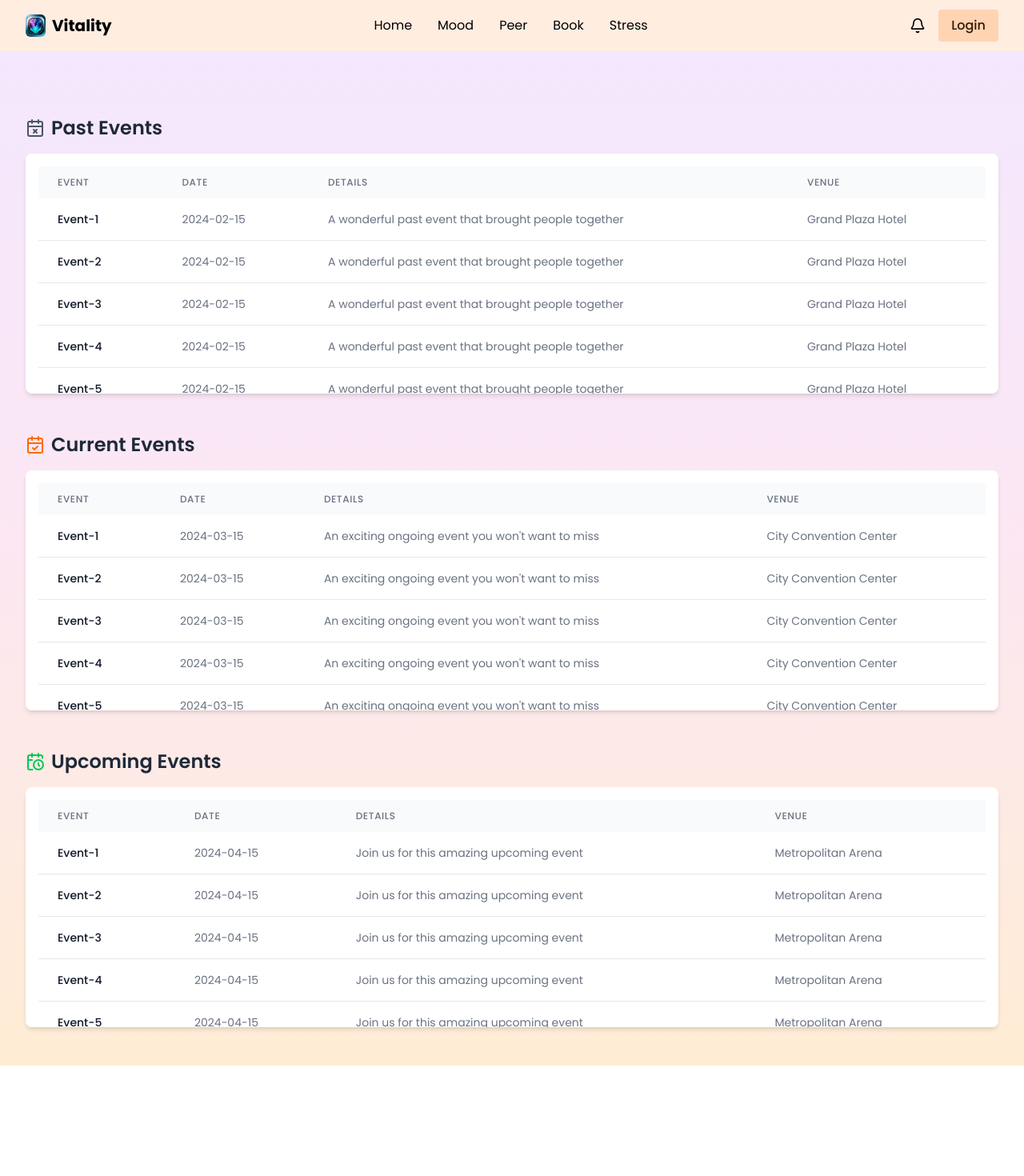
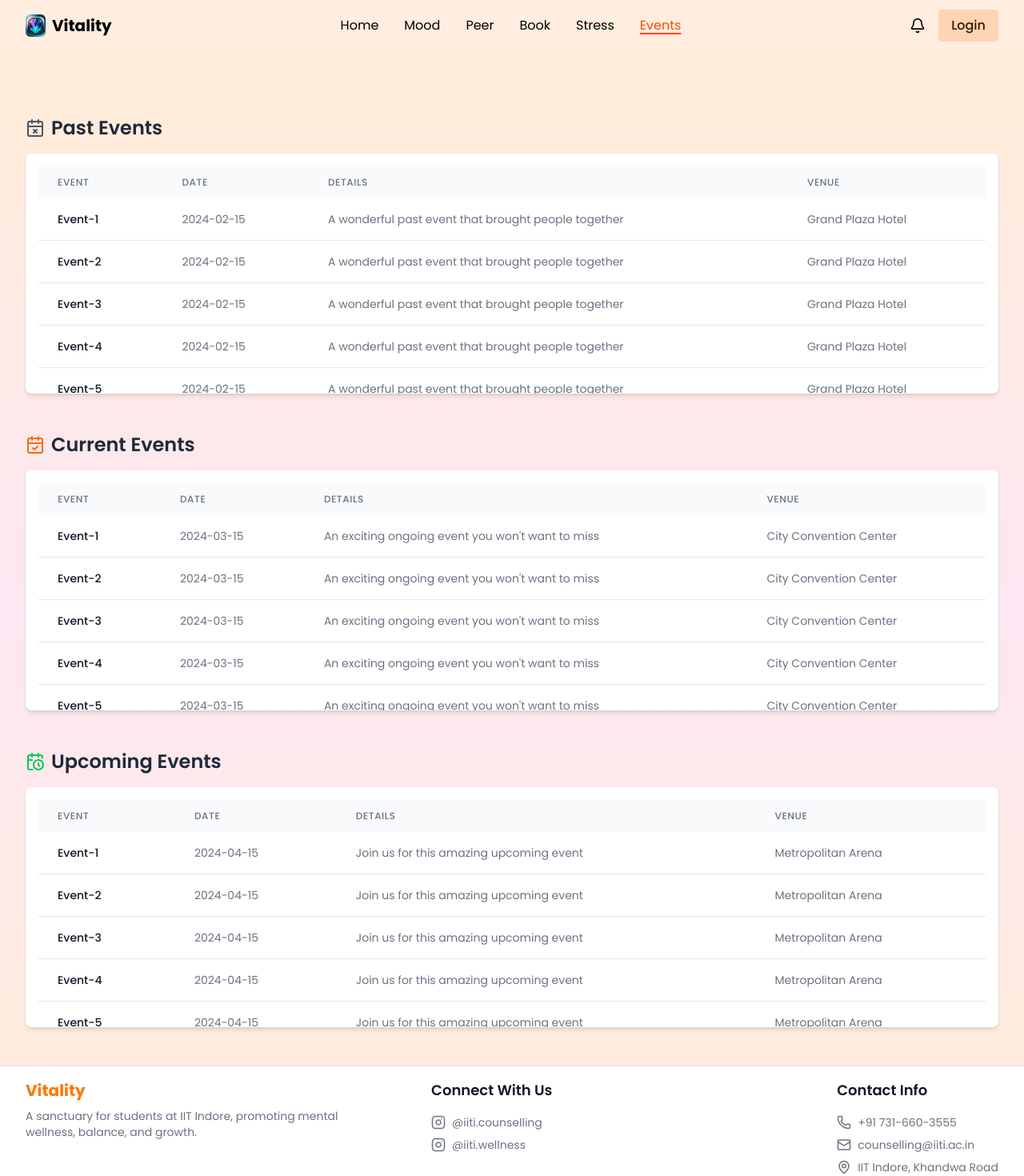
Before and after one commit to NSuryansh/Built_it, a React (Vite) app in the folder frontend/: page /events in a window 1280 px wide. Shown: the top 1470 px of the page at 80% size. Before the commit the page ends 1332 px from the top, so only its background shows below. Built offline with nearby package versions, Linux system fonts and the light colour scheme.

Commit message:
Added events to navbar

```diff
--- a/frontend/src/components/Navbar.jsx
+++ b/frontend/src/components/Navbar.jsx
@@ -17,6 +17,7 @@ const Navbar = () => {
     { name: "Peer", link: "/peer" },
     { name: "Book", link: "/book" },
     { name: "Stress", link: "/stress" },
+    { name: "Events", link: "/events" },
   ];
 
   // Retrieve usertype from localStorage
--- a/frontend/src/pages/Events.jsx
+++ b/frontend/src/pages/Events.jsx
@@ -2,6 +2,7 @@ import React from 'react';
 import Navbar from "../components/Navbar";
 
 import { Bell, User, CalendarCheck, CalendarClock, CalendarX } from 'lucide-react';
+import Footer from '../components/Footer';
 
 // Mock data for events
 const pastEvents = Array.from({ length: 10 }, (_, i) => ({
@@ -30,7 +31,7 @@ const upcomingEvents = Array.from({ length: 10 }, (_, i) => ({
 
 function Events() {
   return (
-    <div className="min-h-screen bg-gradient-to-b from-purple-100 via-pink-100 to-orange-100">
+    <div className="min-h-screen bg-gradient-to-b from-orange-100 via-pink-100 to-orange-100">
       {/* Navigation Bar */}
       <Navbar />
 
@@ -126,6 +127,7 @@ function Events() {
           </div>
         </section>
       </main>
+      <Footer color={'orange'} />
     </div>
   );
 }
```
